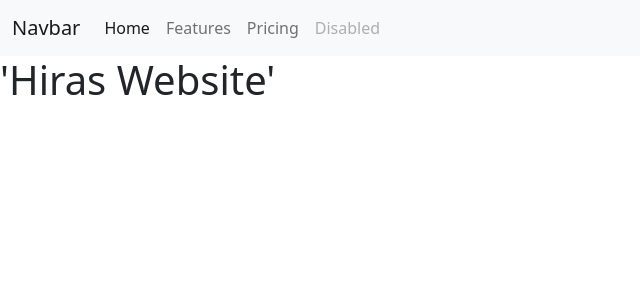
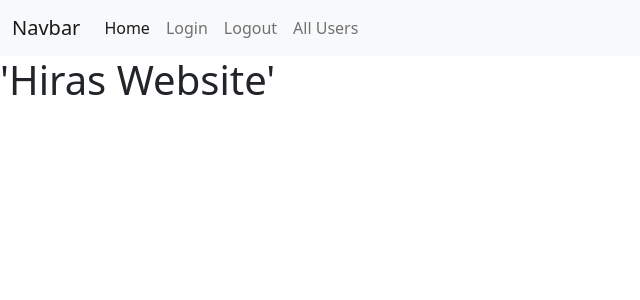
Before and after one commit to hirakhan95/first-flask-app, a Flask app: page / in a window 1280 px wide. Shown: the top 300 px of the page, without its empty margins (0-640 px from the left). Run offline with Flask 2, Linux system fonts and the light colour scheme; some libraries are stand-ins or nearby versions.

Commit message:
change some navigations

```diff
--- a/templates/base.html
+++ b/templates/base.html
@@ -1,31 +1,55 @@
-<!doctype html>
+<!DOCTYPE html>
 <html>
   <head>
-      <link href="https://cdn.jsdelivr.net/npm/bootstrap@5.1.3/dist/css/bootstrap.min.css" rel="stylesheet" integrity="sha384-1BmE4kWBq78iYhFldvKuhfTAU6auU8tT94WrHftjDbrCEXSU1oBoqyl2QvZ6jIW3" crossorigin="anonymous">
+    <link
+      href="https://cdn.jsdelivr.net/npm/bootstrap@5.1.3/dist/css/bootstrap.min.css"
+      rel="stylesheet"
+      integrity="sha384-1BmE4kWBq78iYhFldvKuhfTAU6auU8tT94WrHftjDbrCEXSU1oBoqyl2QvZ6jIW3"
+      crossorigin="anonymous"
+    />
     <title>{% block title %}{% endblock %}</title>
   </head>
   <body>
     <nav class="navbar navbar-expand-lg navbar-light bg-light">
       <div class="container-fluid">
         <a class="navbar-brand" href="#">Navbar</a>
-          <button class="navbar-toggler" type="button" data-bs-toggle="collapse" data-bs-target="#navbarNavAltMarkup" aria-controls="navbarNavAltMarkup" aria-expanded="false" aria-label="Toggle navigation">
+        <button
+          class="navbar-toggler"
+          type="button"
+          data-bs-toggle="collapse"
+          data-bs-target="#navbarNavAltMarkup"
+          aria-controls="navbarNavAltMarkup"
+          aria-expanded="false"
+          aria-label="Toggle navigation"
+        >
           <span class="navbar-toggler-icon"></span>
         </button>
         <div class="collapse navbar-collapse" id="navbarNavAltMarkup">
           <div class="navbar-nav">
-              <a class="nav-link active" aria-current="page" href="#">Home</a>
-              <a class="nav-link" href="#">Features</a>
-              <a class="nav-link" href="#">Pricing</a>
-              <a class="nav-link disabled">Disabled</a>
+            <a class="nav-link active" aria-current="page" href="/">Home</a>
+            <a class="nav-link" href="login">Login</a>
+            <a class="nav-link" href="logout">Logout</a>
+            <a class="nav-link" href="view">All Users</a>
           </div>
         </div>
       </div>
     </nav>
     <h1>'Hiras Website'</h1>
-        {% block content %}
-        {% endblock %}
-        <script src="https://cdn.jsdelivr.net/npm/bootstrap@5.1.3/dist/js/bootstrap.bundle.min.js" integrity="sha384-ka7Sk0Gln4gmtz2MlQnikT1wXgYsOg+OMhuP+IlRH9sENBO0LRn5q+8nbTov4+1p" crossorigin="anonymous"></script>
-        <script src="https://cdn.jsdelivr.net/npm/@popperjs/core@2.10.2/dist/umd/popper.min.js" integrity="sha384-7+zCNj/IqJ95wo16oMtfsKbZ9ccEh31eOz1HGyDuCQ6wgnyJNSYdrPa03rtR1zdB" crossorigin="anonymous"></script>
-        <script src="https://cdn.jsdelivr.net/npm/bootstrap@5.1.3/dist/js/bootstrap.min.js" integrity="sha384-QJHtvGhmr9XOIpI6YVutG+2QOK9T+ZnN4kzFN1RtK3zEFEIsxhlmWl5/YESvpZ13" crossorigin="anonymous"></script>
+    {% block content %} {% endblock %}
+    <script
+      src="https://cdn.jsdelivr.net/npm/bootstrap@5.1.3/dist/js/bootstrap.bundle.min.js"
+      integrity="sha384-ka7Sk0Gln4gmtz2MlQnikT1wXgYsOg+OMhuP+IlRH9sENBO0LRn5q+8nbTov4+1p"
+      crossorigin="anonymous"
+    ></script>
+    <script
+      src="https://cdn.jsdelivr.net/npm/@popperjs/core@2.10.2/dist/umd/popper.min.js"
+      integrity="sha384-7+zCNj/IqJ95wo16oMtfsKbZ9ccEh31eOz1HGyDuCQ6wgnyJNSYdrPa03rtR1zdB"
+      crossorigin="anonymous"
+    ></script>
+    <script
+      src="https://cdn.jsdelivr.net/npm/bootstrap@5.1.3/dist/js/bootstrap.min.js"
+      integrity="sha384-QJHtvGhmr9XOIpI6YVutG+2QOK9T+ZnN4kzFN1RtK3zEFEIsxhlmWl5/YESvpZ13"
+      crossorigin="anonymous"
+    ></script>
   </body>
 </html>
```
Lines whose indentation alone changed are shown as unchanged.
